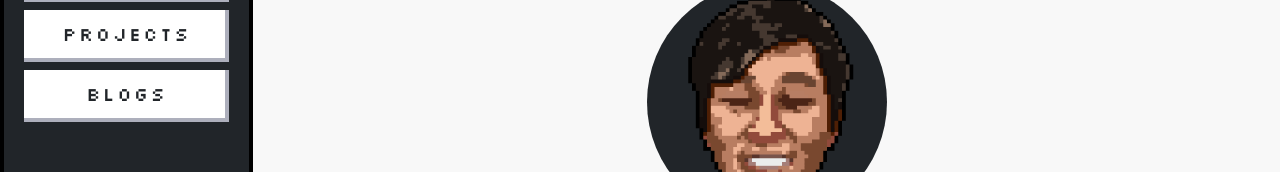
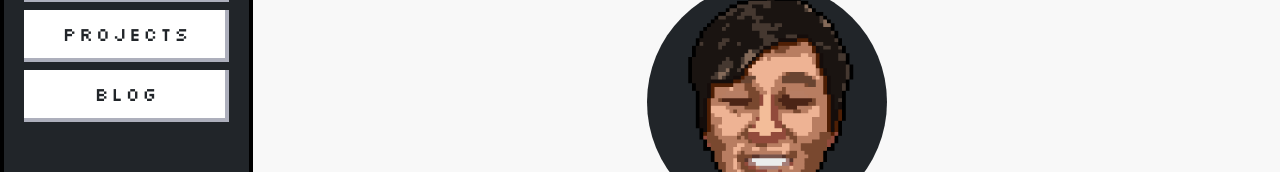
Before and after one commit to mtdecaf/portfolio-site-8-bit, a Next.js app: page / in a window 1280 px wide. Shown: the part 134-306 px from the top of the page. Built offline with nearby package versions, Linux system fonts and the light colour scheme.

Commit message:
added blogs button

```diff
--- a/components/PageNav/PageNav.jsx
+++ b/components/PageNav/PageNav.jsx
@@ -106,12 +106,12 @@ const PageNav = () => {
           className={cx(
             "page-nav__button",
             "page-nav__option",
-            "page-nav__projects",
+            "page-nav__blog",
             "button"
           )}
           onClick={() => window.open("https://medium.com/@JackyCaoVan")}
         >
-          Blogs
+          Blog
         </button>
       </div>
     </div>
```
